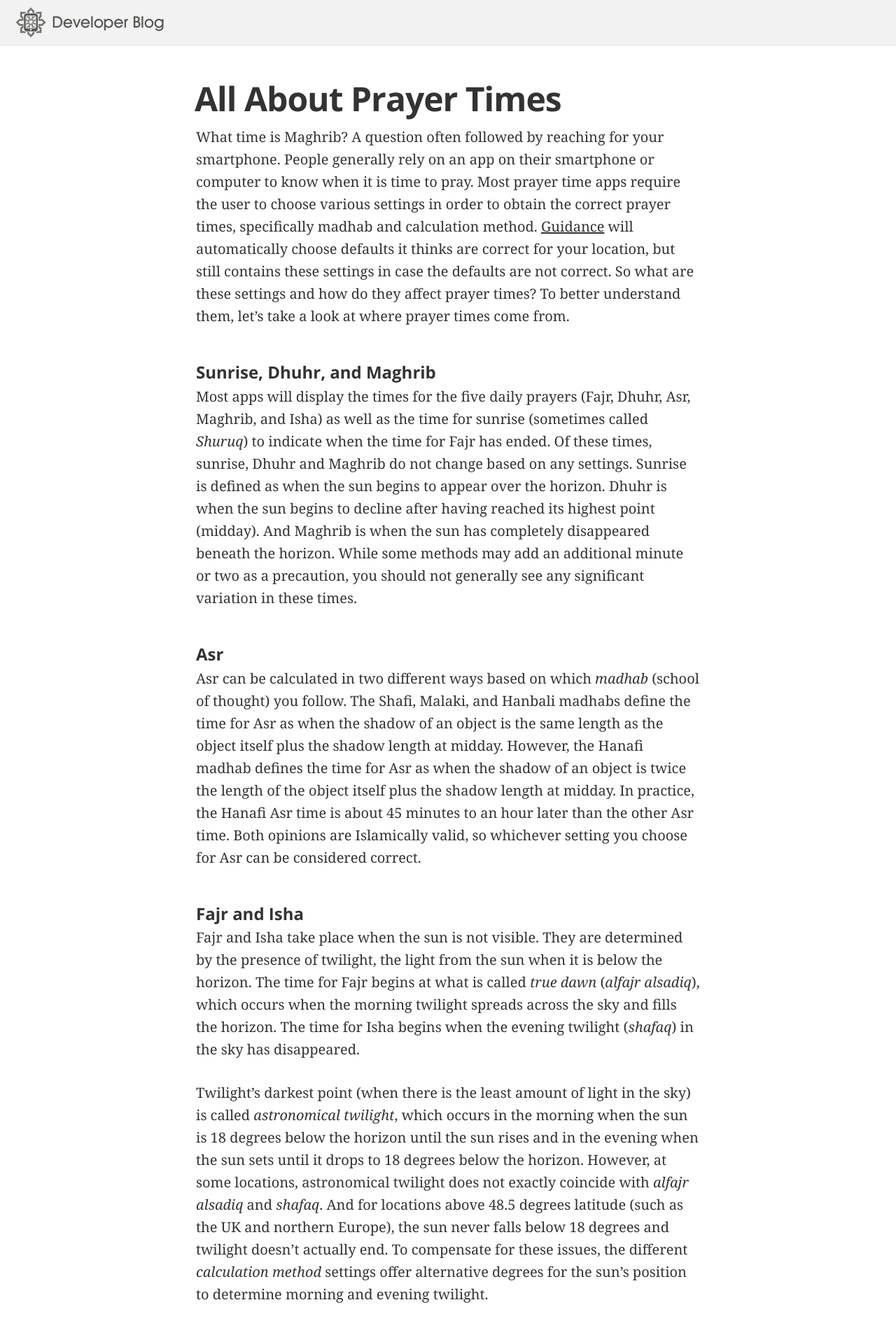
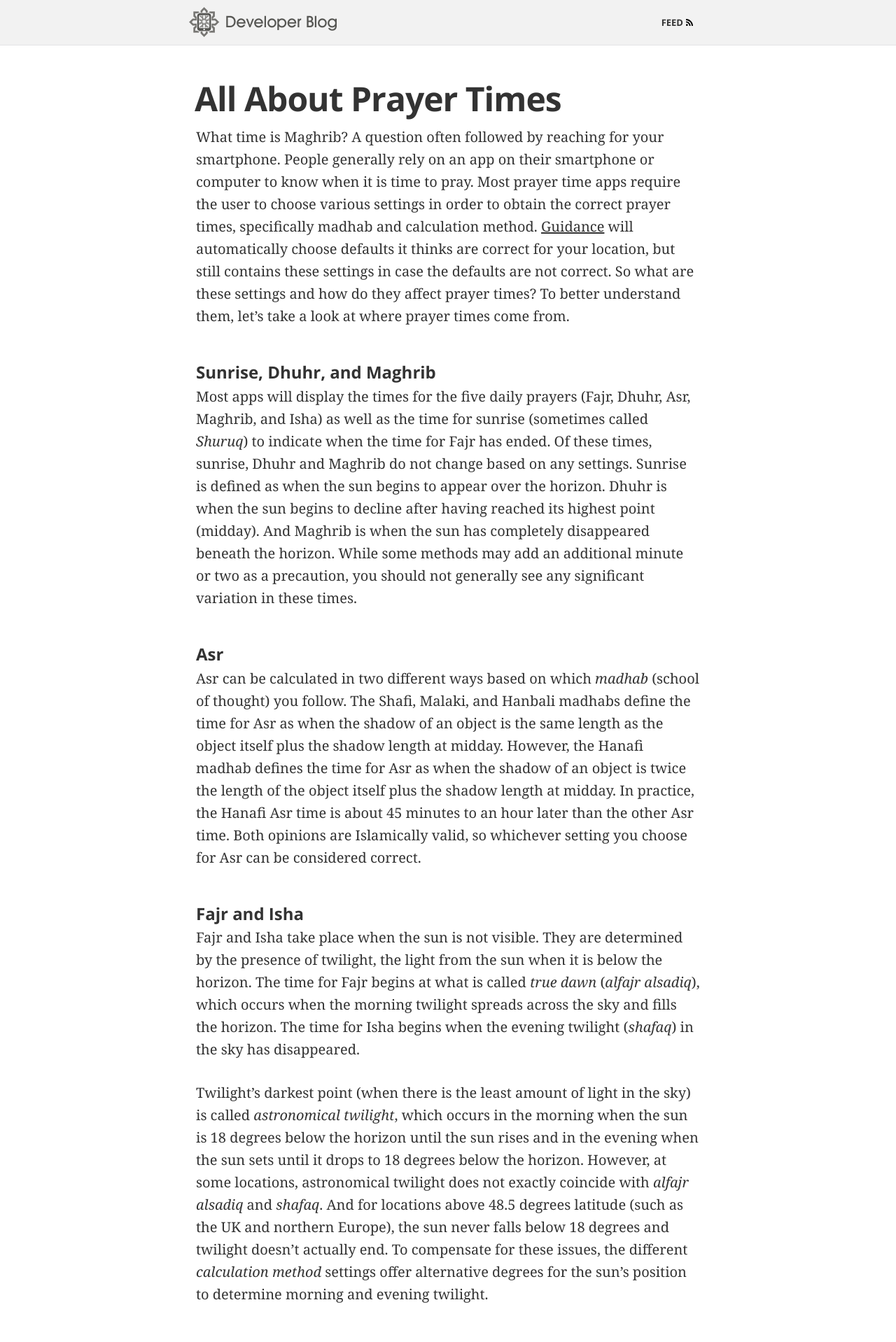
Before and after one commit to batoulapps/batoulapps.github.io, a Jekyll site: the page built from _posts/2014-09-15-calculating-prayer-times.md, in a window 1280 px wide. Shown: the top 1918 px of the page at 70% size. Built offline with Jekyll 4.4.1, drawn with Linux system fonts in a browser that asks for light colours; some web fonts are replaced.

Commit message:
added atom feed

```diff
--- a/_includes/footer.html
+++ b/_includes/footer.html
@@ -1,2 +1,3 @@
+</div>
 </body>
 </html>
--- a/_includes/header.html
+++ b/_includes/header.html
@@ -9,3 +9,10 @@
 	<title>{{ page.title }}</title>
 </head>
 <body>
+<div class="header">
+	<div class="header-container">
+		<a href="/" class="logo">Batoul Apps Developer Blog</a>
+		<a href="/atom.xml" class="feed">Feed</a>
+	</div>
+</div>
+<div class="container">
--- a/_layouts/default.html
+++ b/_layouts/default.html
@@ -1,8 +1,4 @@
 {% include header.html %}
-
-<div class="header">
-	<a href="/">Batoul Apps Developer Blog</a>
-</div>
 
 <div class="main">
 	{{ content }}
--- /dev/null
+++ b/_layouts/nil.html
@@ -0,0 +1 @@
+{{ content }}
--- a/_layouts/post.html
+++ b/_layouts/post.html
@@ -1,11 +1,5 @@
 {% include header.html %}
 {% assign author = site.data.authors[page.author] %}
-
-<div class="header">
-	<a href="/">Batoul Apps Developer Blog</a>
-</div>
-
-<div class="post">
 
 <h1><a href="{{ page.url }}">{{ page.title  }}</a></h1>
 {{ content }}
@@ -20,6 +14,4 @@
 	</div>
 </div>
 
-</div>
-
 {% include footer.html %}
--- a/css/style.css
+++ b/css/style.css
@@ -117,7 +117,7 @@ pre {
 	line-height: 1.2;
 }
 
-.post {
+.container {
 	max-width: 720px;
 	margin: auto;
 	padding: 10px;
@@ -131,16 +131,44 @@ pre {
 	margin-bottom: 42px;
 }
 
-.header a {
+.header a.logo {
 	display: block;
+	float: left;
 	height: 64px;
+	width: 256px;
 	text-indent: 100%;
 	white-space: nowrap;
 	overflow: hidden;
     background-image: url(/images/logo.png);
     background-repeat: no-repeat;
-    background-position: top left;
-    background-size: 256px 64px;
+    background-position: 0px 10px;
+    background-size: 211px 43px;
+}
+
+.header a.feed {
+	display: block;
+	float: right;
+	line-height: 64px;
+	text-decoration: none;
+	text-transform: uppercase;
+	font-family: "Open Sans","Myriad Pro","Lucida Grande","Lucida Sans Unicode","Lucida Sans",Geneva,Verdana,sans-serif;
+	font-size: 13px;
+	font-weight: 600;
+	background-image: url(/images/rss.svg);
+	background-repeat: no-repeat;
+	background-size: 10px 10px;
+	background-position: 100% 50%;
+	padding-right: 14px;
+	margin-right: 20px;
+}
+
+.header a.feed:hover, .header a.feed:active {
+	color: #777;
+}
+
+.header-container {
+	max-width: 740px;
+	margin: auto;
 }
 
 .footer {
@@ -199,12 +227,6 @@ pre {
 	line-height: 1;
 }
 
-.main {
-	max-width: 720px;
-	margin: auto;
-	padding: 10px;
-}
-
 .entry-link {
 	text-decoration: none;
 	display: block;
```
Also changed, not shown: atom.xml (added, +22 -0 lines), images/logo.png, images/rss.svg (added).
